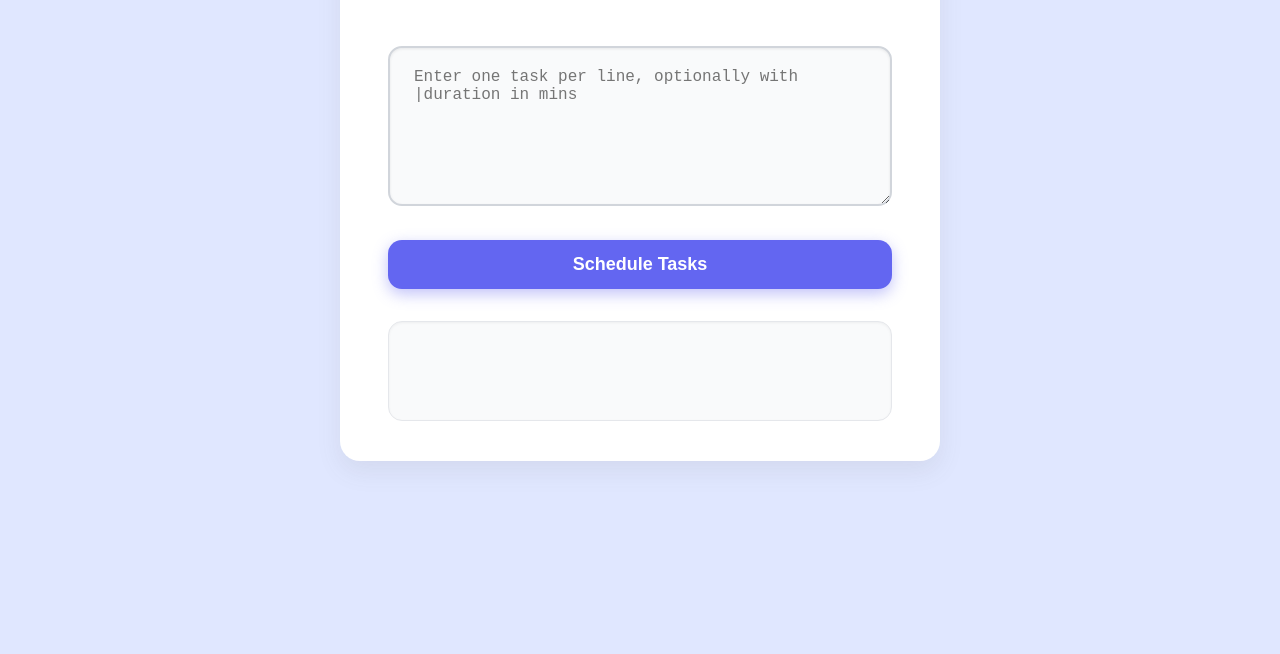
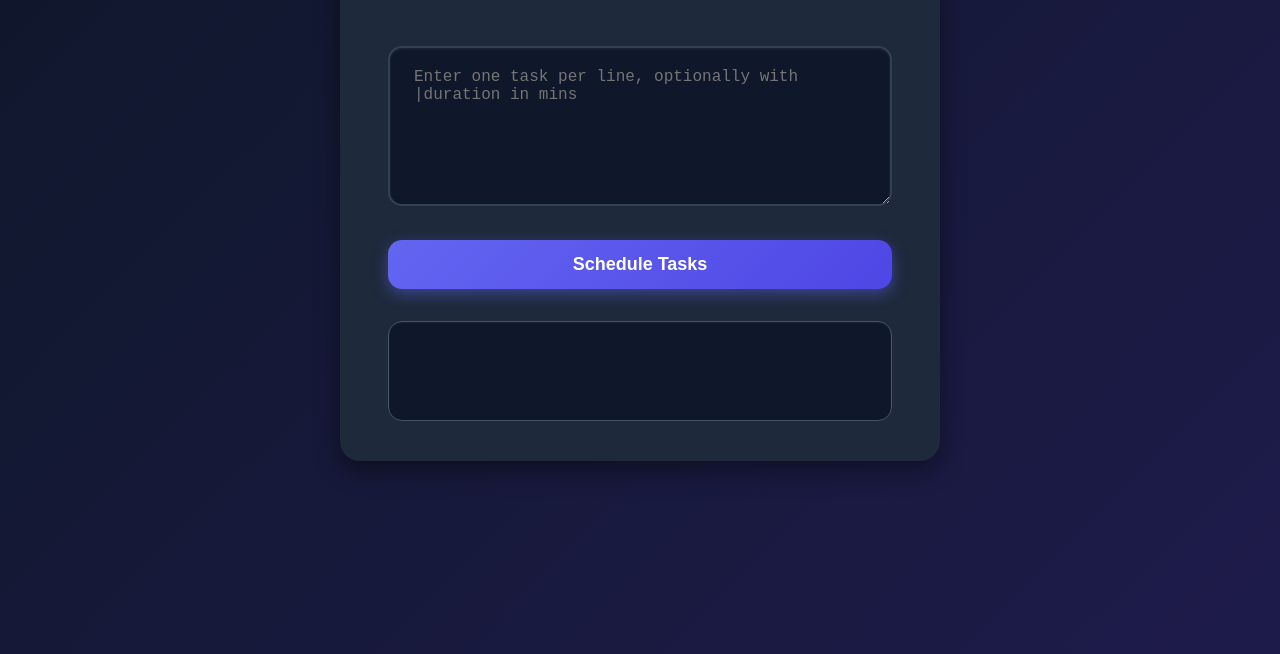
Before and after one commit to nashdaviddumdum19-create/to-do-list, a website: page frontend/index.html in a window 1280 px wide. Shown: the part 146-800 px from the top of the page. Drawn offline with Linux system fonts and the light colour scheme.

Commit message:
New style

```diff
--- a/frontend/index.html
+++ b/frontend/index.html
@@ -4,7 +4,7 @@
 <head>
   <meta charset="UTF-8">
   <title>Auto To-Do Scheduler</title>
-  <link rel="stylesheet" href="styles.css">
+  <link rel="stylesheet" href="style.css">
 </head>
 <body>
   <div class="container">
--- /dev/null
+++ b/frontend/style.css
@@ -0,0 +1,119 @@
+/* frontend/styles.css */
+@import url('https://fonts.googleapis.com/css2?family=Inter:wght@400;600&display=swap');
+
+:root {
+  --primary: #6366f1;
+  --primary-dark: #4f46e5;
+  --primary-darker: #4338ca;
+  --background: #0f172a;      /* Dark slate */
+  --surface: #1e293b;         /* Card background */
+  --text-main: #e2e8f0;       /* Light gray text */
+  --text-heading: #f8fafc;    /* Almost white */
+  --border: #334155;
+  --border-light: #475569;
+}
+
+* {
+  margin: 0;
+  padding: 0;
+  box-sizing: border-box;
+}
+
+body {
+  font-family: 'Inter', sans-serif;
+  background: linear-gradient(135deg, #0f172a, #1e1b4b);
+  padding: 2.5em;
+  min-height: 100vh;
+  display: flex;
+  justify-content: center;
+  align-items: flex-start;
+  color: var(--text-main);
+  line-height: 1.6;
+}
+
+.container {
+  max-width: 600px;
+  width: 100%;
+  background: var(--surface);
+  padding: 2.5em 3em;
+  border-radius: 20px;
+  box-shadow: 0 10px 25px rgba(0, 0, 0, 0.4);
+  transition: box-shadow 0.3s ease, transform 0.2s ease;
+}
+
+.container:hover {
+  box-shadow: 0 18px 40px rgba(0, 0, 0, 0.55);
+  transform: translateY(-2px);
+}
+
+h1 {
+  font-weight: 600;
+  font-size: 2.25rem;
+  color: var(--text-heading);
+  margin-bottom: 1.5em;
+  text-align: center;
+  letter-spacing: -0.5px;
+}
+
+textarea {
+  width: 100%;
+  height: 160px;
+  padding: 1.25em 1.5em;
+  border: 2px solid var(--border);
+  border-radius: 14px;
+  font-size: 1rem;
+  resize: vertical;
+  font-weight: 400;
+  color: var(--text-main);
+  background: #0f172a;
+  box-shadow: inset 0 1px 3px rgba(255, 255, 255, 0.08);
+  transition: border-color 0.3s ease, box-shadow 0.3s ease, background 0.3s ease;
+}
+
+textarea:focus {
+  outline: none;
+  border-color: var(--primary);
+  background: #111827;
+  box-shadow: 0 0 0 4px rgba(99, 102, 241, 0.35);
+}
+
+button {
+  display: block;
+  width: 100%;
+  padding: 14px 0;
+  margin-top: 1.5em;
+  background: linear-gradient(135deg, var(--primary), var(--primary-dark));
+  border: none;
+  border-radius: 14px;
+  font-weight: 600;
+  font-size: 1.125rem;
+  color: #fff;
+  cursor: pointer;
+  box-shadow: 0 5px 15px rgba(99, 102, 241, 0.45);
+  transition: background 0.3s ease, box-shadow 0.3s ease, transform 0.15s ease;
+}
+
+button:hover {
+  background: linear-gradient(135deg, var(--primary-dark), var(--primary-darker));
+  box-shadow: 0 8px 22px rgba(79, 70, 229, 0.6);
+  transform: translateY(-2px);
+}
+
+button:active {
+  background: var(--primary-darker);
+  box-shadow: 0 3px 10px rgba(67, 56, 202, 0.5);
+  transform: translateY(0);
+}
+
+#result {
+  margin-top: 2em;
+  font-size: 1rem;
+  color: var(--text-main);
+  white-space: pre-wrap;
+  background: #0f172a;
+  padding: 1.5em;
+  border-radius: 14px;
+  border: 1px solid var(--border-light);
+  box-shadow: inset 0 1px 3px rgba(255, 255, 255, 0.05);
+  min-height: 100px;
+}
```
